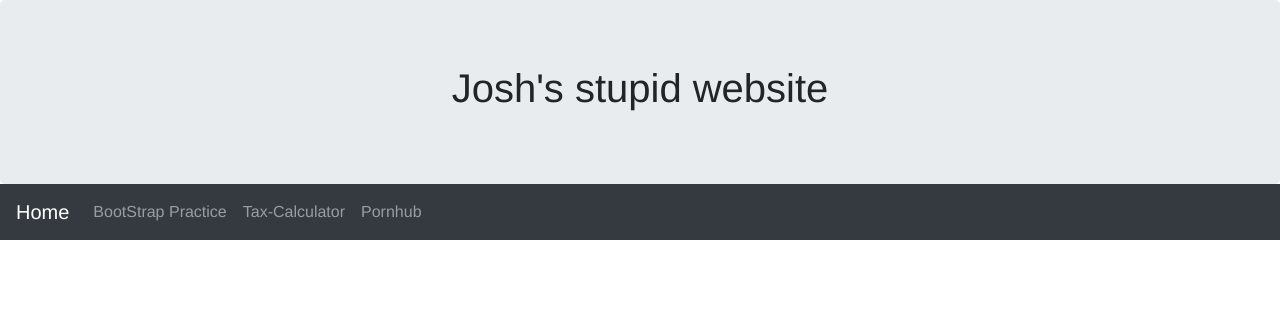
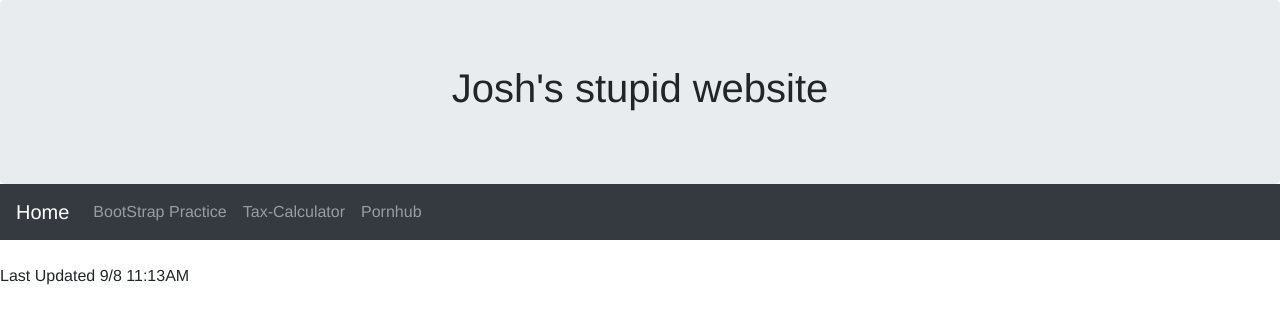
Before and after one commit to jkchen5684/jkchen5684.github.io, a Jekyll site: the page index.html, which Jekyll copies as it is, in a window 1280 px wide. Shown: the top 324 px of the page. Built offline with Jekyll 4.4.1, drawn with Linux system fonts in a browser that asks for light colours; part of the change alters nothing that is shown.

Commit message:
Update index.html

```diff
--- a/index.html
+++ b/index.html
@@ -7,7 +7,7 @@
     <script src="https://ajax.googleapis.com/ajax/libs/jquery/3.5.1/jquery.min.js"></script>
     <script src="https://cdnjs.cloudflare.com/ajax/libs/popper.js/1.16.0/umd/popper.min.js"></script>
     <script src="https://maxcdn.bootstrapcdn.com/bootstrap/4.5.2/js/bootstrap.min.js"></script>
-    <title>TITLE</title>
+    <title>Josh's the bomb</title>
     <link rel="stylesheet" href="FIRE.css">
     <script src="https://code.jquery.com/jquery-3.5.1.min.js" integrity="sha256-9/aliU8dGd2tb6OSsuzixeV4y/faTqgFtohetphbbj0=" crossorigin="anonymous"></script>
     <link rel="stylesheet" href="https://cdnjs.cloudflare.com/ajax/libs/font-awesome/4.7.0/css/font-awesome.min.css">
@@ -36,6 +36,8 @@
         </div>
       </nav>
 
+      <br>
+      <p>Last Updated 9/8 11:13AM</p>
 
 </body>
 </html>
```
